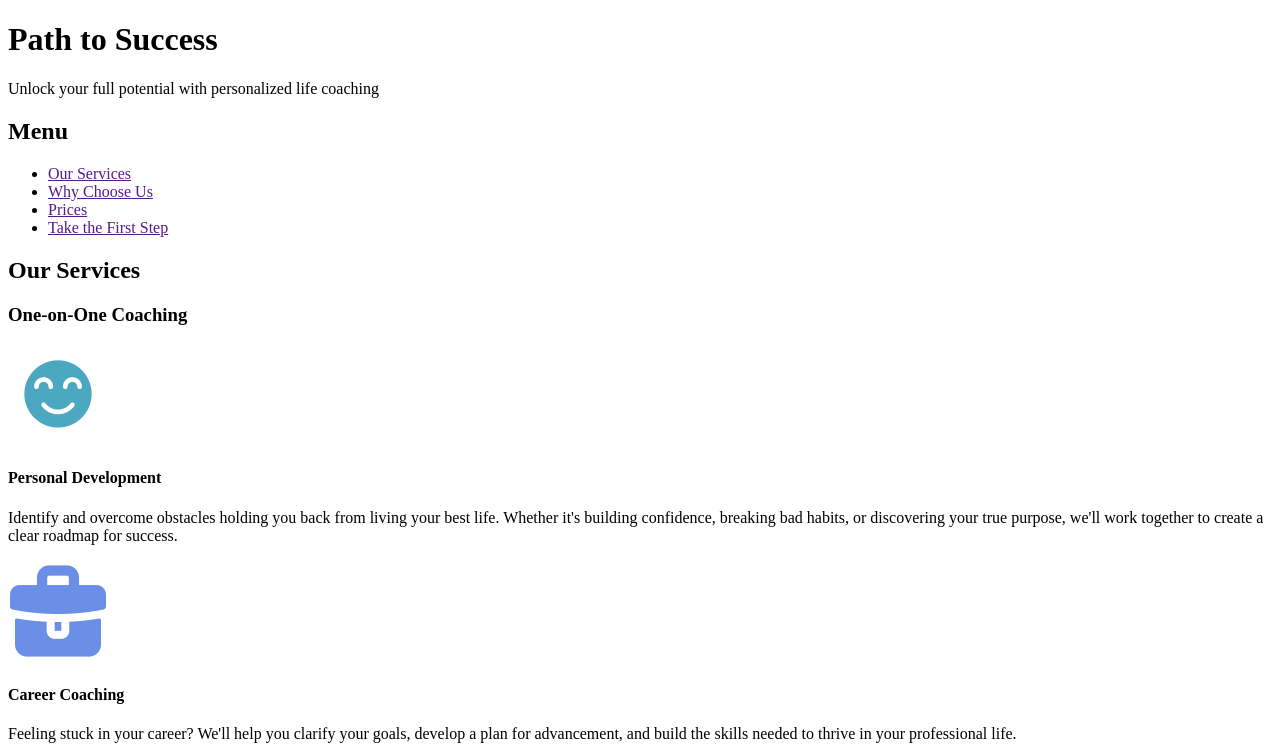
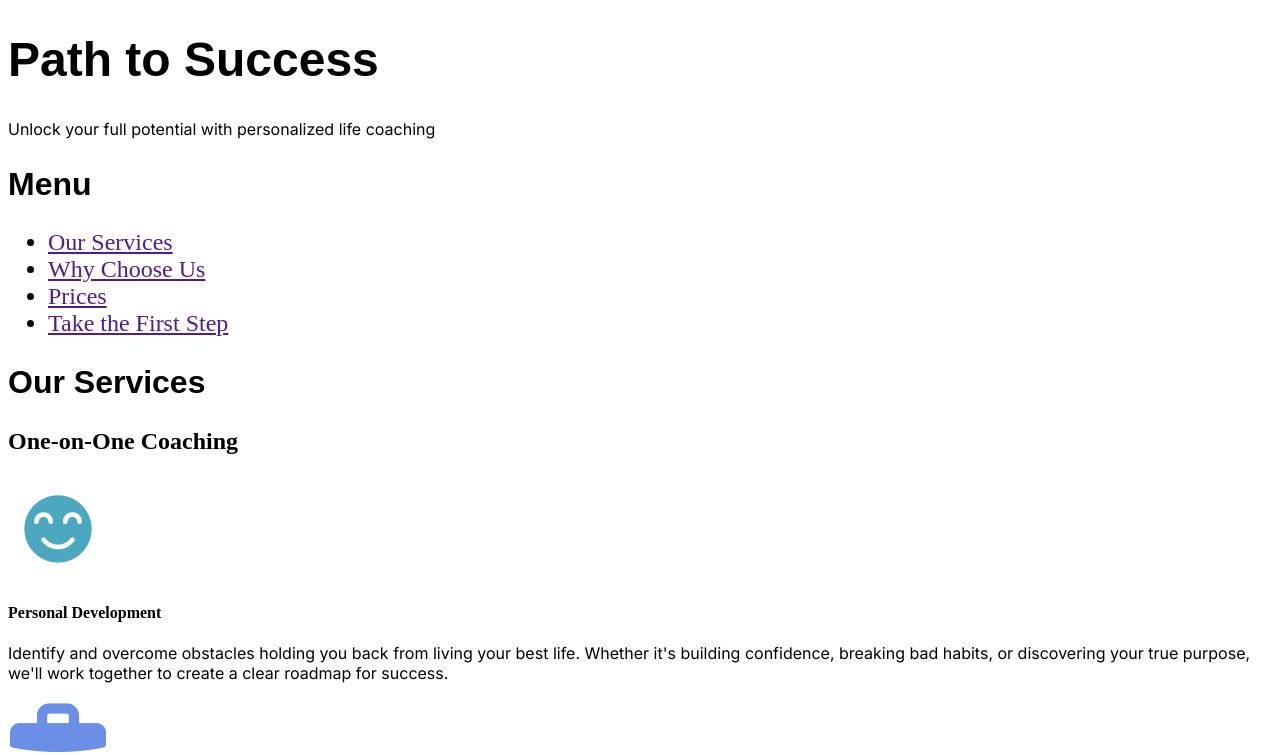
Before and after one commit to SpacePhage/path-to-success, a plain HTML site: page index.html in a window 1280 px wide. Shown: the top 754 px of the page. Drawn offline with Linux system fonts and the light colour scheme; a web font is replaced by a local one.

Commit message:
update css
added font family and sizes for the headers.

```diff
--- a/styles.css
+++ b/styles.css
@@ -12,3 +12,31 @@
     --dark-grey: #1E1E1E;
     --white: #ffffff;
 }
+
+h1, h2 {
+    font-family: Kavoon, sans-serif;
+}
+
+p {
+    font-family: Inter, cursive;
+}
+
+h1 {
+    font-size: 3em;
+}
+
+nav, h2 {
+    font-size: 1.5em;
+}
+
+h2 {
+    font-size: 2em;
+}
+
+h3 {
+    font-size: 1.5em;
+}
+
+h4 {
+    font-size: 1.15;
+}
```
Also changed, not shown: 1 other file.
